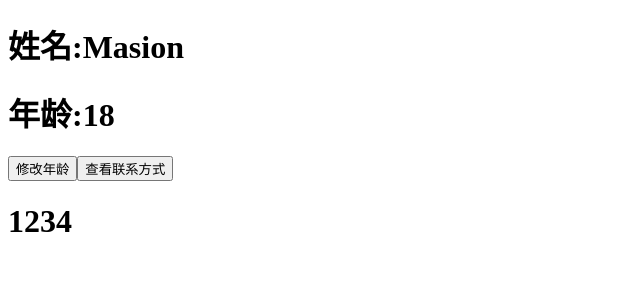
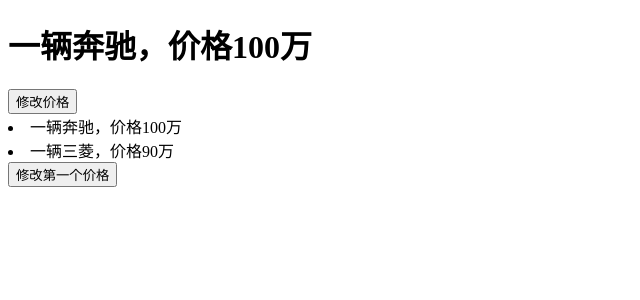
Before and after one commit to Masion-coder/Vue, a Vue app: page / in a window 1280 px wide. Shown: the top 300 px of the page, without its empty margins (0-640 px from the left). Built offline with nearby package versions, Linux system fonts and the light colour scheme.

Commit message:
vue-对象类型相应数据

```diff
--- a/src/App.vue
+++ b/src/App.vue
@@ -1,15 +1,14 @@
 <template>
-    <Person/>
-    <h1>1234</h1>
+    <Car/>
 </template>
 
 <script>
-    import Person from './components/Person.vue';
+    import Car from './components/Car.vue';
 
 
     export default {
         name:'App',
-        components:{Person}
+        components:{Car}
     }
 </script>
 
--- /dev/null
+++ b/src/components/Car.vue
@@ -0,0 +1,30 @@
+<template>
+    <div class="car">
+        <h1>一辆{{ car.brand }}，价格{{ car.price }}万</h1>
+        <button @click="changePrice">修改价格</button>
+        <li v-for="c in cars" :key="c.brand">一辆{{ c.brand }}，价格{{ c.price }}万</li>
+        <button @click="changeFirstPrice">修改第一个价格</button>
+    </div>
+</template>
+
+<script>
+export default {
+    name: 'Car'
+}
+</script>
+
+<script setup>
+import { reactive } from 'vue'
+let car = reactive({ brand: '奔驰', price: 100 })
+let cars = reactive([{ brand: '奔驰', price: 100 },
+{ brand: '三菱', price: 90 }
+])
+
+function changePrice() {
+    car.price += 10;
+}
+
+function changeFirstPrice() {
+    cars[0].price += 10;
+}
+</script>
```
